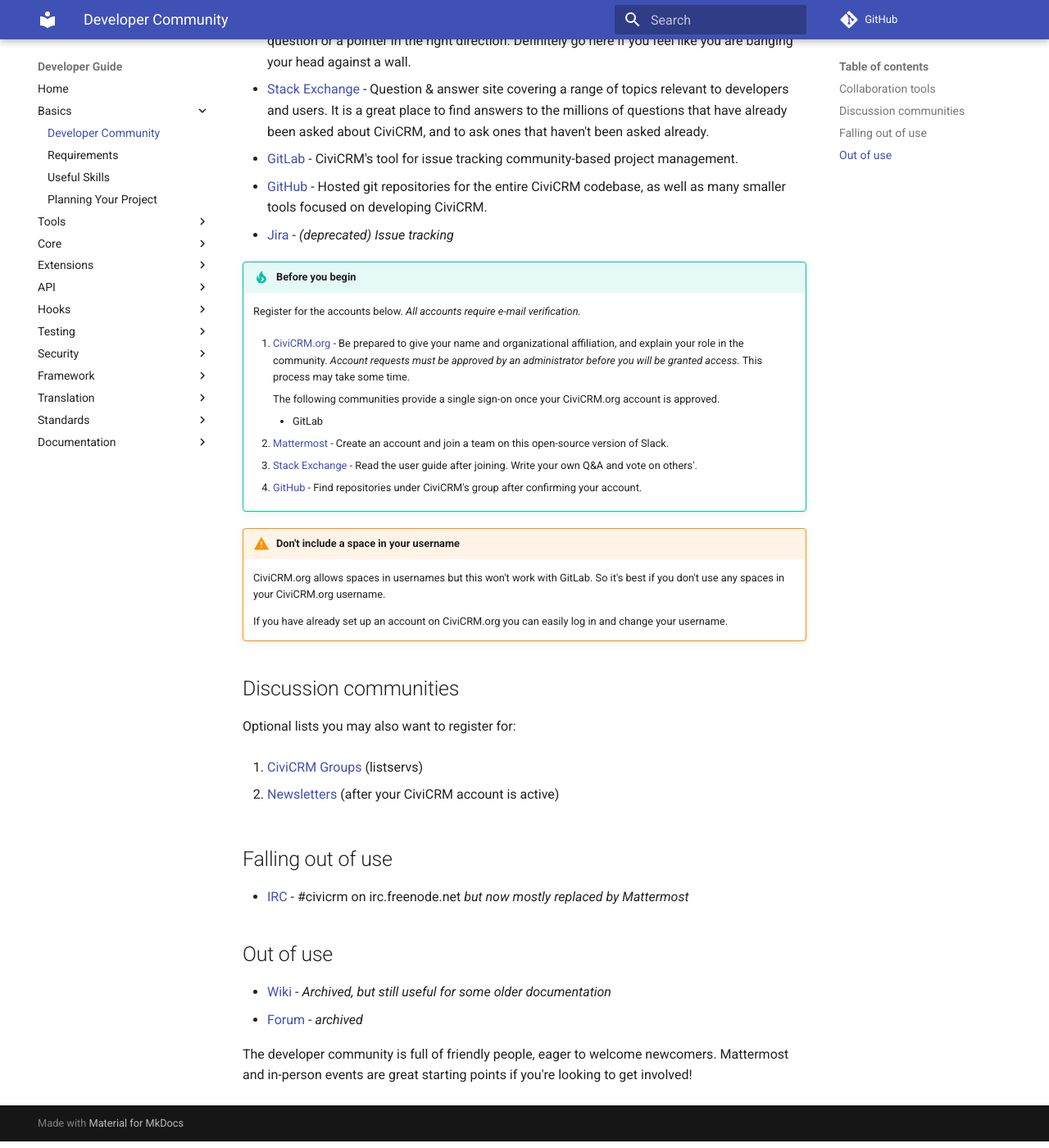
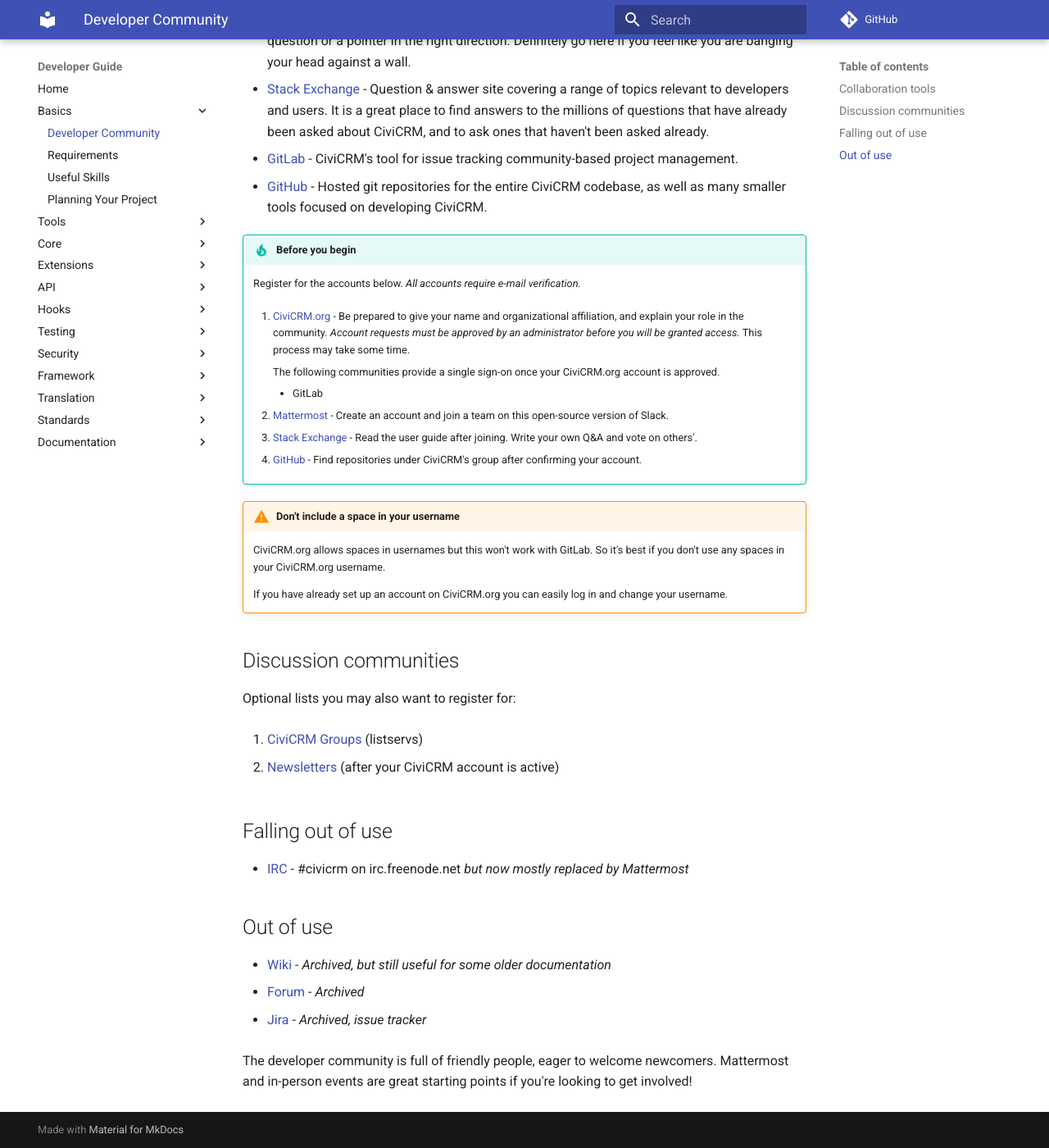
Before and after one commit to civicrm/civicrm-dev-docs, an MkDocs documentation site: the page built from docs/basics/community.md, in a window 1280 px wide and 1400 px high, scrolled down 539 px. Shown: the whole window at 82% size. Built offline with MkDocs 1.6.1 and Material for MkDocs 9.7.7, drawn with Linux system fonts in a browser that asks for light colours; comment, search, counter and statistics services are not loaded; old or Windows-style settings are respelled for this version of MkDocs.

Commit message:
Moved Jira from "collaboration tools" to "out of use"
Moved Jira to "out of use" as it's now been archived.

```diff
--- a/docs/basics/community.md
+++ b/docs/basics/community.md
@@ -14,7 +14,6 @@
 -   [Stack Exchange](http://civicrm.stackexchange.com/) - Question & answer site covering a range of topics relevant to developers and users. It is a great place to find answers to the millions of questions that have already been asked about CiviCRM, and to ask ones that haven't been asked already.
 -   [GitLab](https://lab.civicrm.org) - CiviCRM's tool for issue tracking community-based project management.
 -   [GitHub](https://github.com/civicrm) - Hosted git repositories for the entire CiviCRM codebase, as well as many smaller tools focused on developing CiviCRM.
--   [Jira](https://issues.civicrm.org) - _(deprecated) Issue tracking_
 
 !!! tip "Before you begin"
 
@@ -55,6 +54,9 @@
 ## Out of use
 
 -   [Wiki](https://wiki.civicrm.org/confluence/display/CRMDOC/CiviCRM+Documentation) - *Archived, but still useful for some older documentation*
--   [Forum](https://forum.civicrm.org/) - *archived*
+-   [Forum](https://forum.civicrm.org/) - *Archived*
+
+-   [Jira](https://issues.civicrm.org) - *Archived, issue tracker*
+
 
 The developer community is full of friendly people, eager to welcome newcomers. Mattermost and in-person events are great starting points if you're looking to get involved!
```
